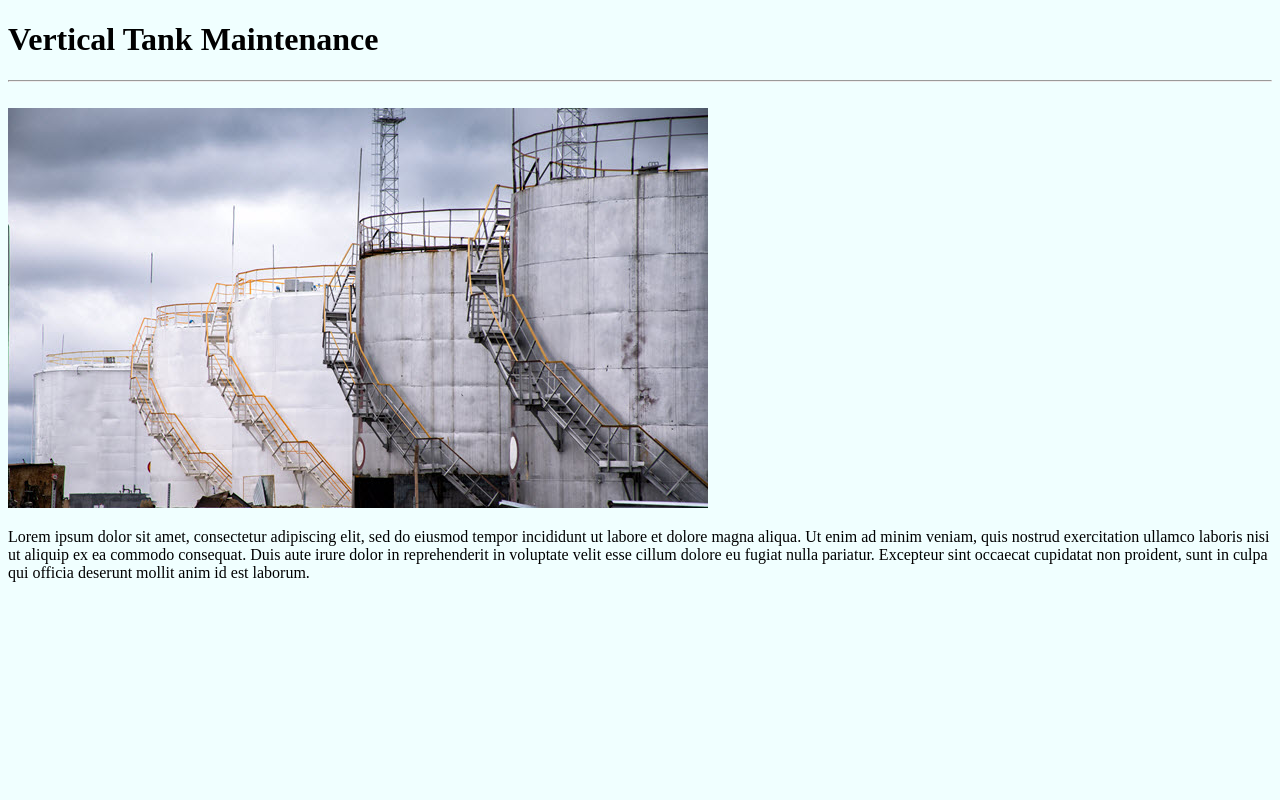
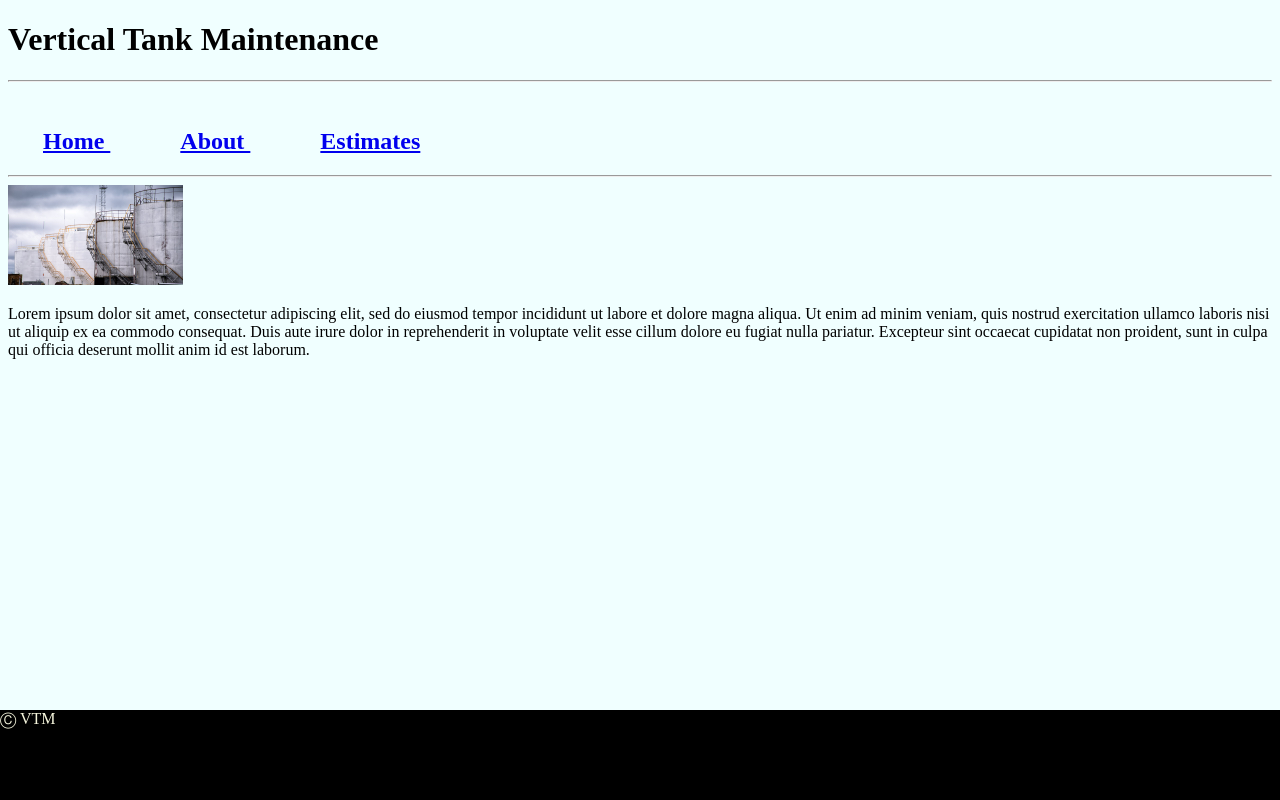
Before and after one commit to rileyplummer/VTM, a Flask app: page / in a window 1280 px wide. Run offline with Flask 2, Linux system fonts and the light colour scheme.

Commit message:
Adding footer and CSS

```diff
--- a/static/css/stylesheet.css
+++ b/static/css/stylesheet.css
@@ -1,10 +1,23 @@
 body{
     background-color: azure;
 }
-
+h1{
+    align-content: center;
+    font-size: 30;
+}
 a{
     font-family: 'Times New Roman', Times, serif;
     padding: 35px;
-    align-content: center;
-    font-size: larger;
+    align-items: center;
+    font-size: 18;
 }
+
+.footer {
+    position:fixed;
+    bottom:0;
+    left:0;
+    width:100%;
+    height: 90px;
+    background-color: black;
+    color: beige;
+  }
--- a/templates/base.html
+++ b/templates/base.html
@@ -11,11 +11,19 @@
         <h1>Vertical Tank Maintenance</h1>
         <hr>
         <br>
+        <h2>
+            <a href=/> Home </a>
+            <a href=about> About </a>
+            <a href=estimate> Estimates </a>
+        </h2>
+        <hr>
         {% block body %}
 
         {% endblock %}
 
     </div>
-
+    <element class="footer">
+        Ⓒ VTM
+    </element>
 </body>
 </html>
--- a/templates/index.html
+++ b/templates/index.html
@@ -8,7 +8,7 @@
 
 <body>
 
-    <img src=above_ground_vertical_tanks.jpg />
+    <img src=above_ground_vertical_tanks.jpg height="100"/>
 <p>
     Lorem ipsum dolor sit amet, consectetur adipiscing elit, sed do eiusmod tempor incididunt ut labore et dolore magna aliqua. Ut enim ad minim veniam, quis nostrud exercitation ullamco laboris nisi ut aliquip ex ea commodo consequat. Duis aute irure dolor in reprehenderit in voluptate velit esse cillum dolore eu fugiat nulla pariatur. Excepteur sint occaecat cupidatat non proident, sunt in culpa qui officia deserunt mollit anim id est laborum.
 </p>
```
